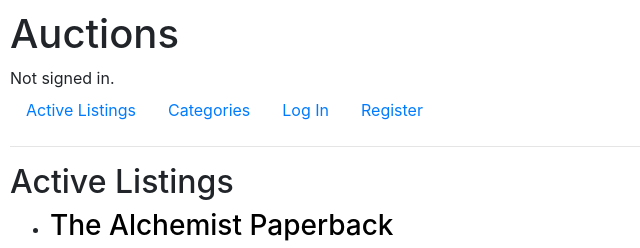
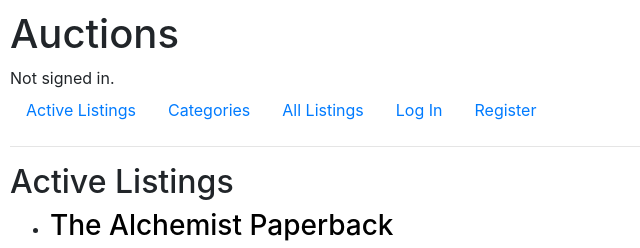
Before and after one commit to Romi-776/Auctions, a Django app: page / in a window 1280 px wide. Shown: the top 248 px of the page, without its empty margins (0-640 px from the left). Run offline with Django 3.2, Linux system fonts and the light colour scheme; data comes from the database, SQL or seed files in the repository; both versions use the stored data as it was after the commit; some libraries are stand-ins or nearby versions.

Commit message:
Created new page for all listings either active or not

```diff
--- a/auctions/templates/auctions/layout.html
+++ b/auctions/templates/auctions/layout.html
@@ -23,6 +23,9 @@
             <li class="nav-item">
                 <a class="nav-link" href="{% url 'categories' %}">Categories</a>
             </li>
+            <li class="nav-item">
+                <a class="nav-link" href="{% url 'all_listings' %}">All Listings</a>
+            </li>
             {% if user.is_authenticated %}
                 <li class="nav-item">
                     <a class="nav-link" href="{% url 'create_listing' %}">Create Listing</a>
--- a/auctions/urls.py
+++ b/auctions/urls.py
@@ -10,4 +10,5 @@ urlpatterns = [
     path("create", views.create_listing, name="create_listing"),
     path("categories", views.categories, name="categories"),
     path("<int:listing_id>", views.listing, name="listing"),
+    path("all_listings", views.all_listings, name="all_listings"),
 ]
--- a/auctions/views.py
+++ b/auctions/views.py
@@ -158,3 +158,10 @@ def listing(request, listing_id):
 
         # show the remaining active listings on index page
         return HttpResponseRedirect(reverse("index"))
+
+def all_listings(request):
+    listings = auction_listing.objects.all()
+
+    return render(request, "auctions/all_listings.html",{
+        "listings": listings
+    })
```
Also changed, not shown: auctions/templates/auctions/all_listings.html (added, +17 -0 lines), db.sqlite3.
